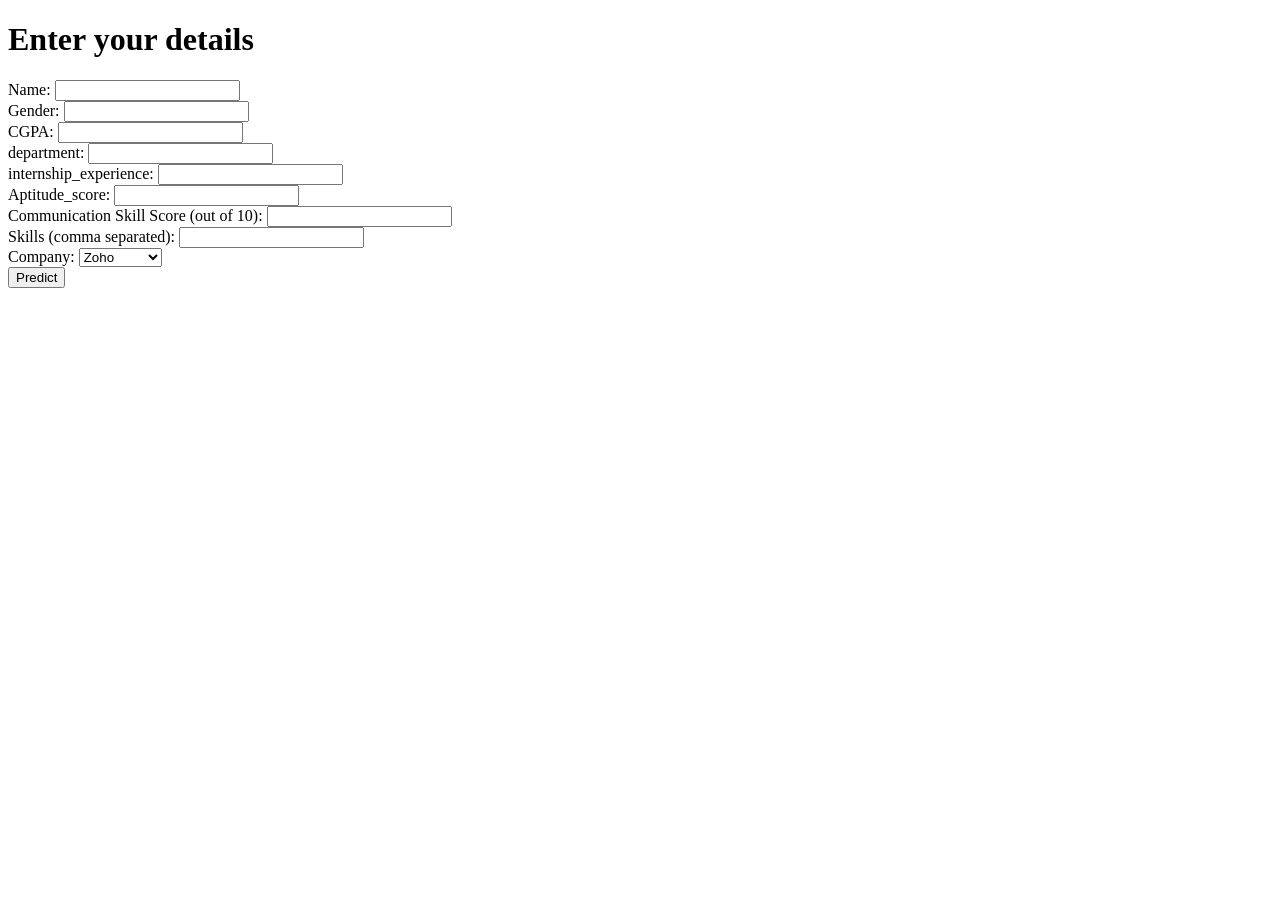
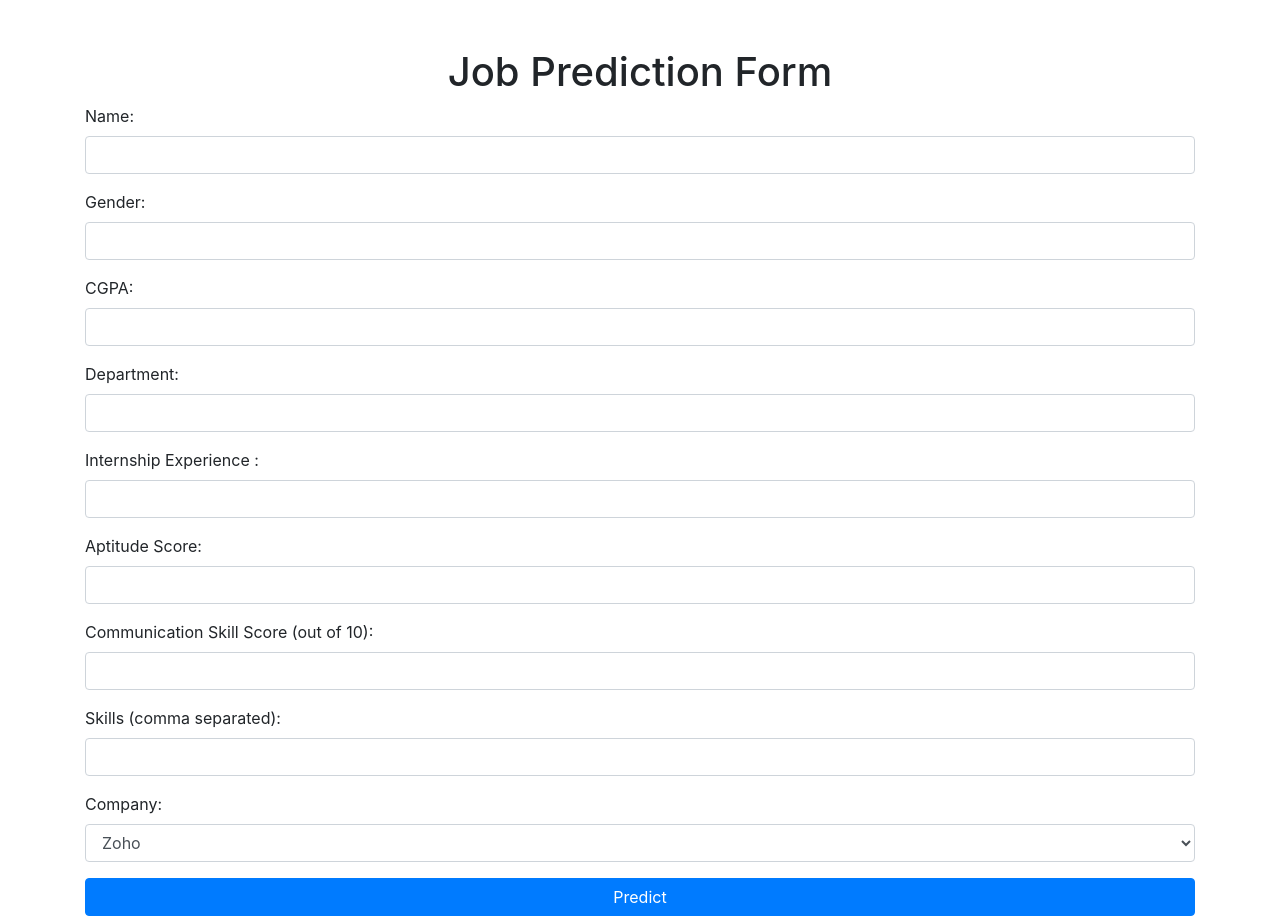
Before and after one commit to sathya-mithra-k/Placement-eligibility-tester, a plain HTML site: page index.html in a window 1280 px wide. Before the commit the page ends 800 px from the top, so only its background shows below. Drawn offline with nearby package versions, Linux system fonts and the light colour scheme.

Commit message:
improved frontend

```diff
--- a/index.html
+++ b/index.html
@@ -2,36 +2,57 @@
 <html lang="en">
 <head>
     <meta charset="UTF-8">
+    <meta name="viewport" content="width=device-width, initial-scale=1, shrink-to-fit=no">
     <title>Job Prediction</title>
+    <link rel="stylesheet" href="https://stackpath.bootstrapcdn.com/bootstrap/4.5.2/css/bootstrap.min.css">
 </head>
 <body>
-    <h1>Enter your details</h1>
+    <div class="container mt-5">
+        <h1 class="text-center">Job Prediction Form</h1>
         <form action="/predict" method="post">
+            <div class="form-group">
                 <label for="name">Name:</label>
-        <input type="text" id="name" name="name"><br>
+                <input type="text" class="form-control" id="name" name="name" required>
+            </div>
+            <div class="form-group">
                 <label for="Gender">Gender:</label>
-        <input type="text" id="Gender" name="Gender"><br>
+                <input type="text" class="form-control" id="Gender" name="Gender" required>
+            </div>
+            <div class="form-group">
                 <label for="CGPA">CGPA:</label>
-        <input type="number"step="any" id="CGPA" name="CGPA"><br>
-	<label for="department">department:</label>
-        <input type="text" id="department" name="department"><br>
-	<label for="internship_experience">internship_experience:</label>
-        <input type="number" id="internship_experience" name="internship_experience"><br>
-	<label for="Aptitude_score">Aptitude_score:</label>
-        <input type="number" id="Aptitude_score" name="Aptitude_score"><br>
+                <input type="number" step="any" class="form-control" id="CGPA" name="CGPA" required>
+            </div>
+            <div class="form-group">
+                <label for="department">Department:</label>
+                <input type="text" class="form-control" id="department" name="department" required>
+            </div>
+            <div class="form-group">
+                <label for="internship_experience">Internship Experience :</label>
+                <input type="number" class="form-control" id="internship_experience" name="internship_experience" required>
+            </div>
+            <div class="form-group">
+                <label for="Aptitude_score">Aptitude Score:</label>
+                <input type="number" class="form-control" id="Aptitude_score" name="Aptitude_score" required>
+            </div>
+            <div class="form-group">
                 <label for="Communication_Skill_Score(out_of_10)">Communication Skill Score (out of 10):</label>
-        <input type="number" id="Communication_Skill_Score(out_of_10)" name="Communication_Skill_Score(out_of_10)" required>
-        <br>
+                <input type="number" step="any" class="form-control" id="Communication_Skill_Score(out_of_10)" name="Communication_Skill_Score(out_of_10)" required>
+            </div>
+            <div class="form-group">
                 <label for="skills">Skills (comma separated):</label>
-        <input type="text" id="skills" name="skills"><br>
+                <input type="text" class="form-control" id="skills" name="skills" required>
+            </div>
+            <div class="form-group">
                 <label for="company">Company:</label>
-        <select id="company" name="company">
+                <select id="company" name="company" class="form-control" required>
                     <option value="Zoho">Zoho</option>
                     <option value="Accenture">Accenture</option>
                     <option value="IBM">IBM</option>
                     <option value="Cognizant">Cognizant</option>
-        </select><br>
-        <button type="submit">Predict</button>
+                </select>
+            </div>
+            <button type="submit" class="btn btn-primary btn-block">Predict</button>
         </form>
+    </div>
 </body>
 </html>
```
Lines whose indentation alone changed are shown as unchanged.
